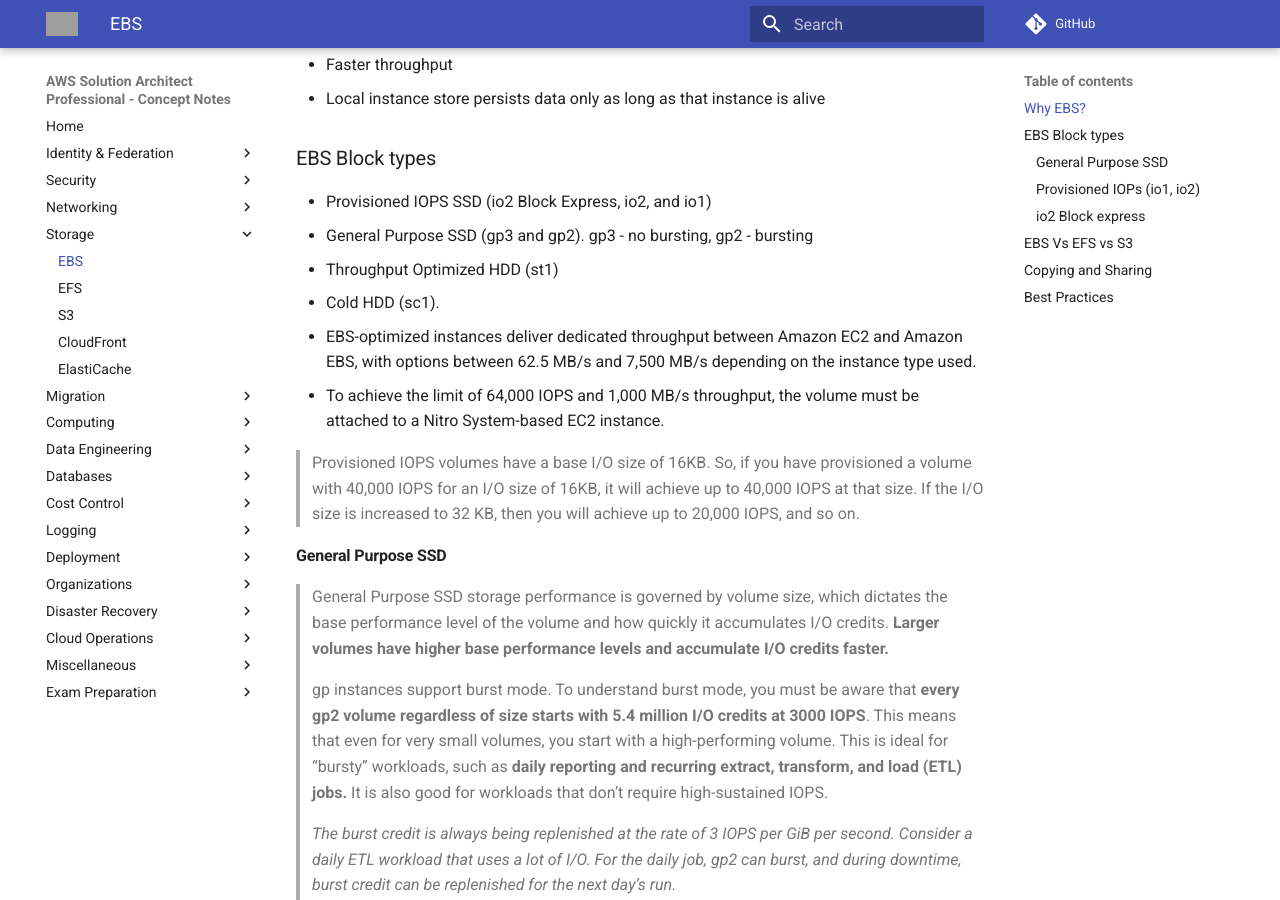
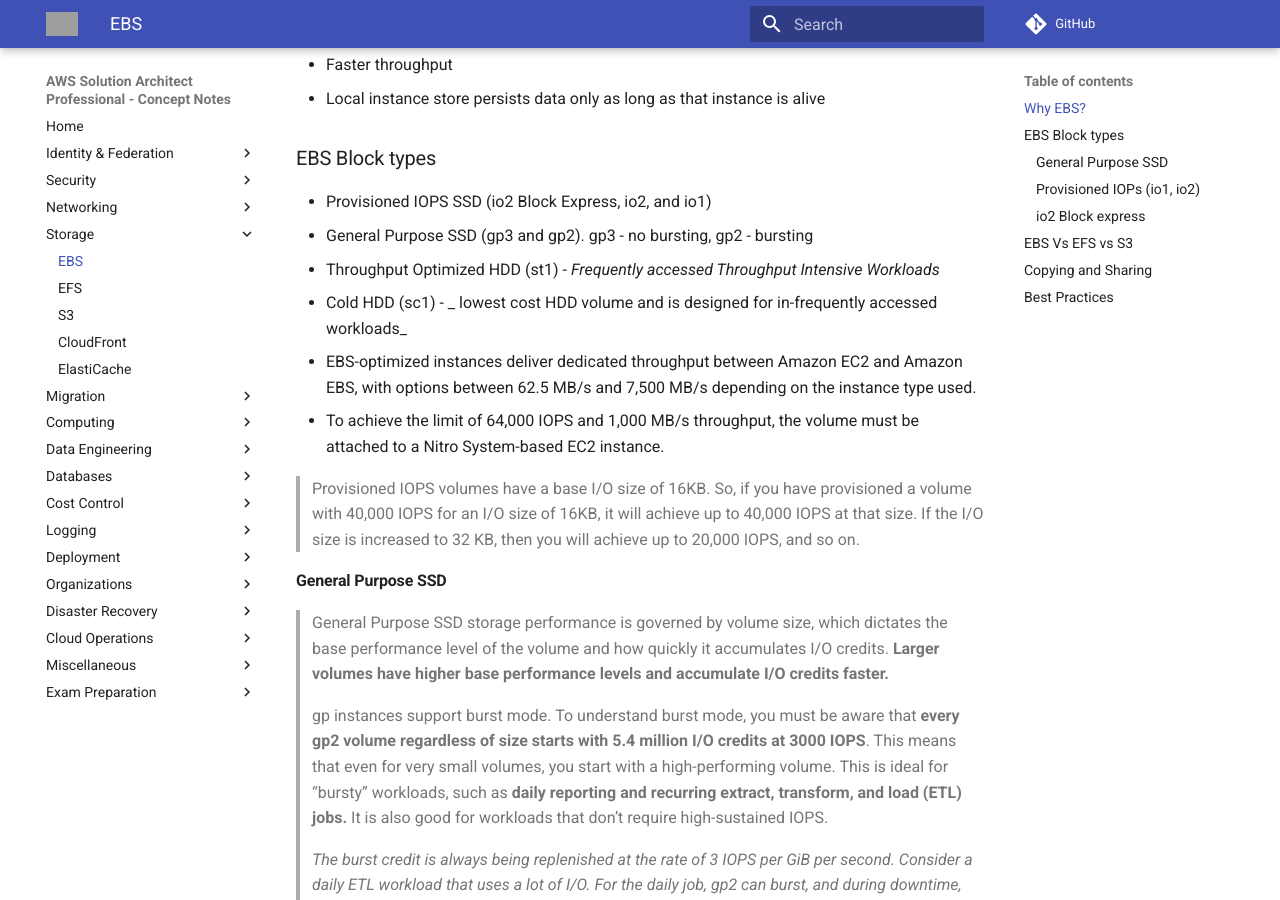
Before and after one commit to jeyabalajis/aws-certified-sa-pro-notes, an MkDocs documentation site: the page built from docs/storage/ebs.md, in a window 1280 px wide and 900 px high, scrolled down 567 px. Built offline with MkDocs 1.6.1 and Material for MkDocs 9.7.7, drawn with Linux system fonts in a browser that asks for light colours; comment, search, counter and statistics services are not loaded; grey boxes are pictures that could not be loaded.

Commit message:
Update ebs.md

```diff
--- a/docs/storage/ebs.md
+++ b/docs/storage/ebs.md
@@ -18,8 +18,8 @@
 ### EBS Block types
 - Provisioned IOPS SSD (io2 Block Express, io2, and io1)
 - General Purpose SSD (gp3 and gp2). gp3 - no bursting, gp2 - bursting
-- Throughput Optimized HDD (st1)
-- Cold HDD (sc1).
+- Throughput Optimized HDD (st1) - _Frequently accessed Throughput Intensive Workloads_
+- Cold HDD (sc1) - _ lowest cost HDD volume and is designed for in-frequently accessed workloads_
 
 - EBS-optimized instances deliver dedicated throughput between Amazon EC2 and Amazon EBS, with options between 62.5 MB/s and 7,500 MB/s depending on the instance type used.
 - To achieve the limit of 64,000 IOPS and 1,000 MB/s throughput, the volume must be attached to a Nitro System-based EC2 instance.
```
